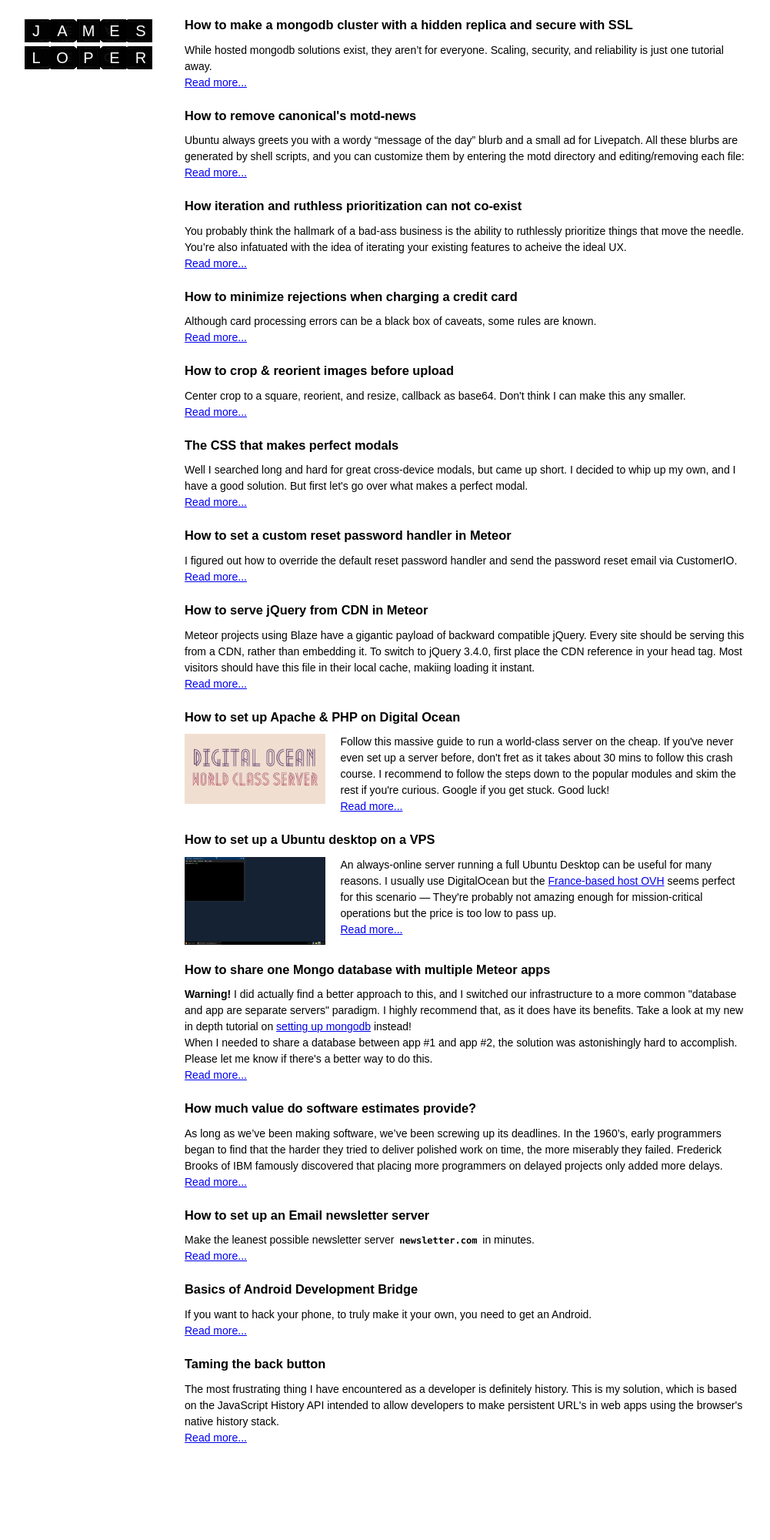
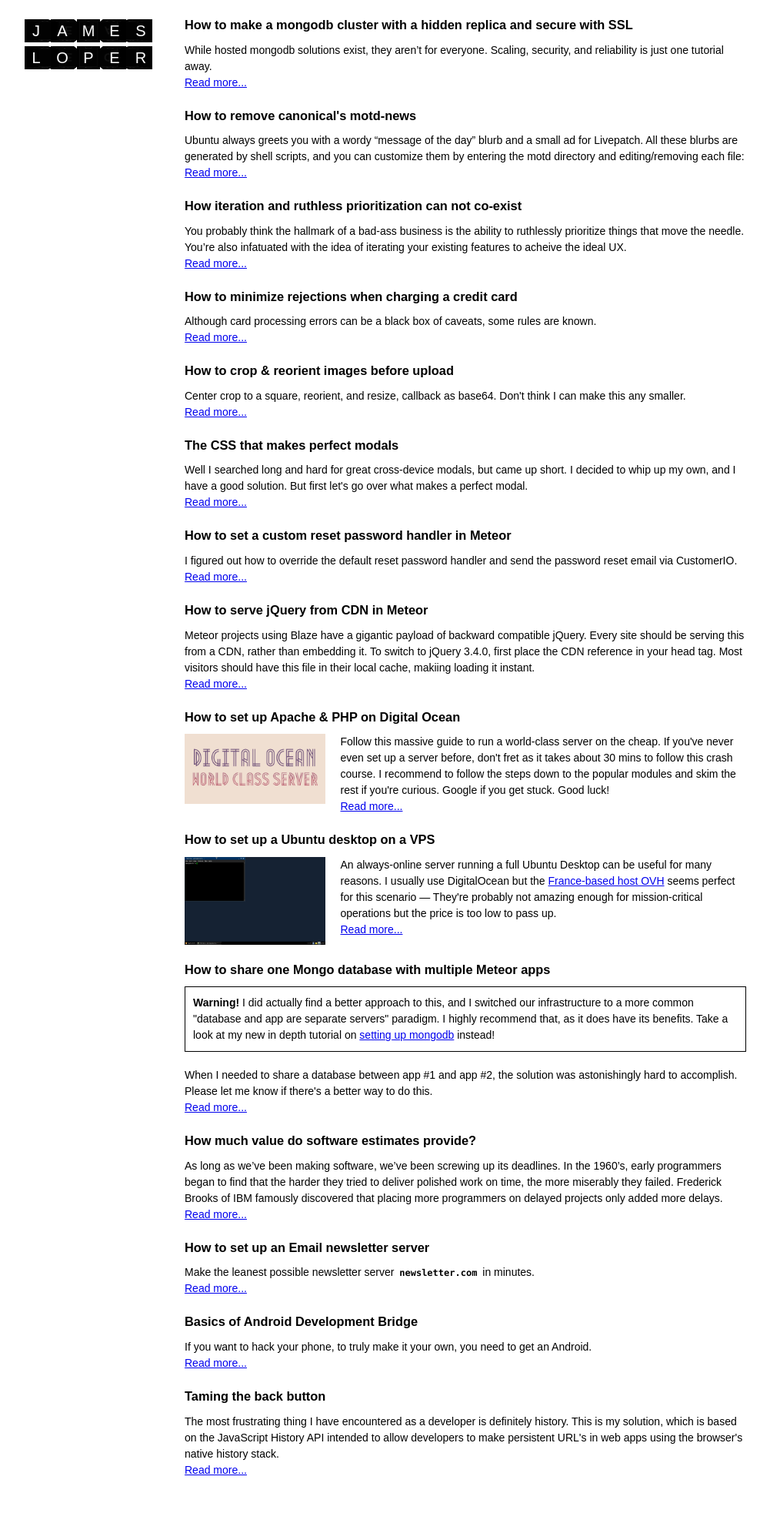
Before and after one commit to jamesloper/blog, a Jekyll site: the page built from index.md, in a window 1280 px wide. Shown: the whole page at 77% size, without its empty margins (140-1141 px from the left). Built offline with Jekyll 4.4.1, drawn with Linux system fonts in a browser that asks for light colours; before the commit the page ends 1958 px from its top, so only the background shows below that.

Commit message:
Update styles.css

```diff
--- a/_includes/styles.css
+++ b/_includes/styles.css
@@ -12,6 +12,8 @@
 li.command {list-style-type:square;}
 li.command, .code, pre, kbd, code {font-family:Menlo, "Courier New", monospace; font-size:12px;}
 kbd {padding:0 3px; font-weight:bold;}
+blockquote {border:1px solid #000; margin-bottom:20px; padding:10px;}
+
 .c1 {color:#999;}
 .k, .kd {color:#e9534e;}
 .s1, .s2 {color:#f5cd6b;}
```
